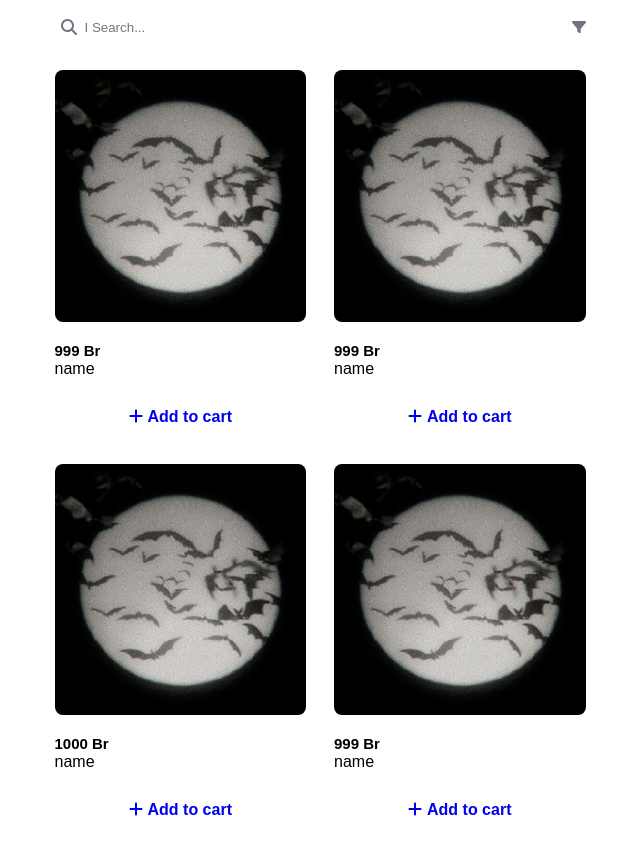
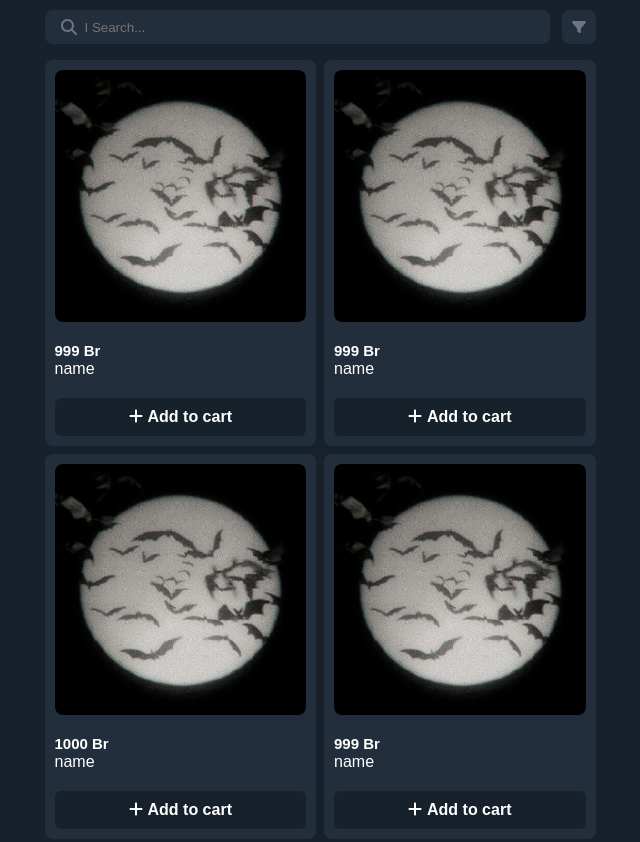
Before and after one commit to kendyiand/kendyiand.github.io, a website built with webpack: page src/index.html in a window 1280 px wide. Shown: the top 842 px of the page, without its empty margins (320-960 px from the left). Built offline with nearby package versions, Linux system fonts and the light colour scheme.

Commit message:
roll back and fix names

```diff
--- a/src/style/scss/app.scss
+++ b/src/style/scss/app.scss
@@ -1,7 +1,6 @@
 $color_1: white;
-$color_2: #fff;
-$color_3: #6f7481;
-$color_4: #bd5454;
+$color_2: #6f7481;
+$color_3: #bd5454;
 $font-family_1: Arial, Helvetica, sans-serif;
 $background-color_1: #232e3c;
 $background-color_2: #17212b;
@@ -24,12 +23,12 @@ h1 {
 }
 body {
     margin: 0;
-    background-color: var(--tg-theme-secondary-bg-color);
+    background-color: $background-color_2;
     width: 100%;
     display: flex;
     justify-content: center;
     align-items: start;
-    color: var(--tg-theme-text-color);
+    color: $color_1;
     font-family: $font-family_1;
 }
 .app-container {
@@ -61,15 +60,15 @@ body {
     height: 34px;
     padding: 6px 16px;
     gap: 8px;
-    background-color: var(--tg-theme-bg-color);
+    background-color: $background-color_1;
     border-radius: 8px;
 
     input {
         width: 100%;
         padding: 0;
-        background: var(--tg-theme-bg-color);
+        background: $background-color_1;
         border: none;
-        color: $color_2;
+        color: $color_1;
         outline: none;
     }
 }
@@ -81,7 +80,7 @@ body {
     }
 }
 .header__settings-button {
-    background-color: var(--tg-theme-bg-color);
+    background-color: $background-color_1;
     padding: 6px;
     height: 34px;
     width: 34px;
@@ -96,11 +95,11 @@ body {
 }
 .fa-filter {
     font-size: 14px;
-    color: $color_3;
+    color: $color_2;
 }
 .fa-magnifying-glass {
     font-size: 16px;
-    color: $color_3;
+    color: $color_2;
 }
 .products {
     display: flex;
@@ -111,7 +110,7 @@ body {
 .product {
     flex: 0 0 calc(50% - 4px);
     padding: 10px;
-    background-color: var(--tg-theme-bg-color);
+    background-color: $background-color_1;
     border-radius: 8px;
     display: flex;
     flex-direction: column;
@@ -154,11 +153,11 @@ a {
     }
     .product__button {
         font-weight: 600;
-        color: var(--tg-theme-text-color);
+        color: $color_1;
         font-family: $font-family_1;
         width: 100%;
         padding: 10px;
-        background-color: var(--tg-theme-secondary-bg-color);
+        background-color: $background-color_2;
         border-radius: 6px;
         display: flex;
         justify-content: center;
@@ -166,11 +165,11 @@ a {
         outline: none;
         transition: background-color 0.3s;
         &:active {
-            background-color: $background-color_3;
+            background-color: $background-color_2;
         }
     }
 }
 .no-stock {
-    color: $color_4;
+    color: $color_3;
     font-size: 150%;
 }
```
Also changed, not shown: dist/style.css.
